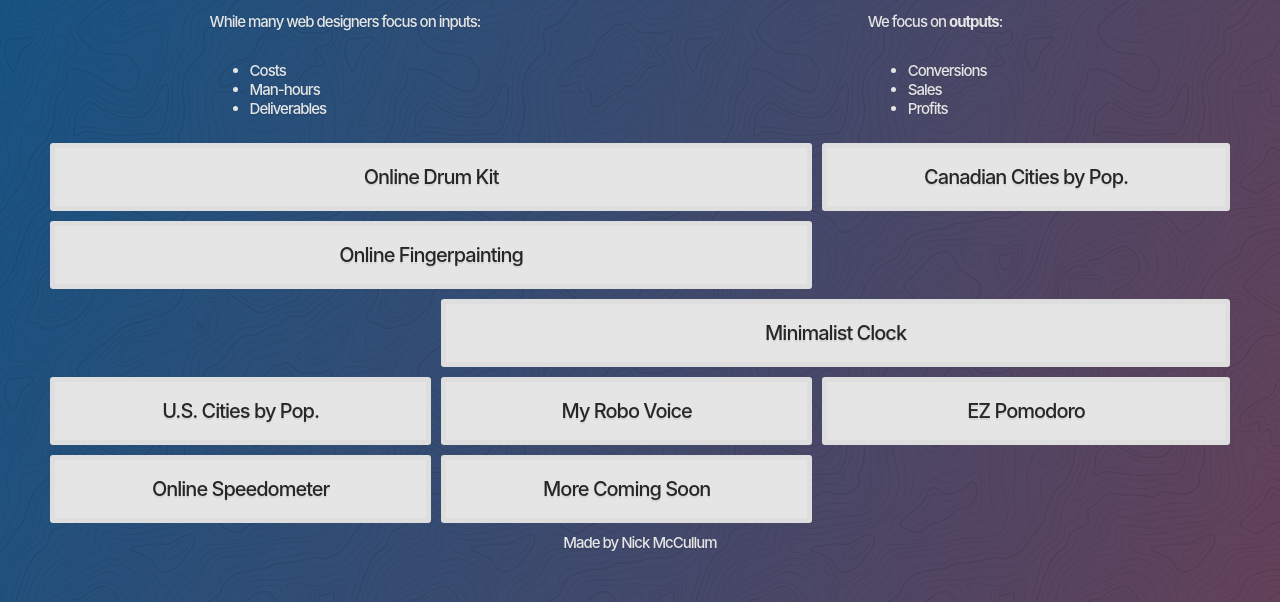
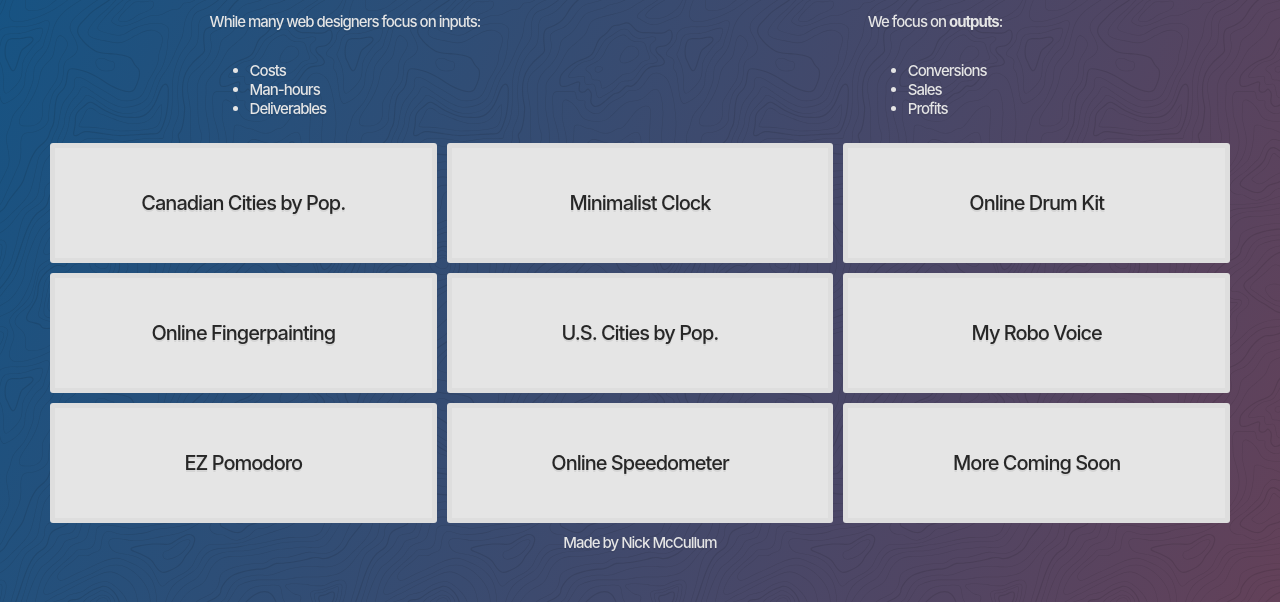
Before and after one commit to Fox-Hill/fox-hill-website, a plain HTML site: page portfolio/index.html in a window 1280 px wide. Shown: the part 218-820 px from the top of the page. Drawn offline with Linux system fonts and the light colour scheme.

Commit message:
All buttons now interactive

```diff
--- a/portfolio/index.html
+++ b/portfolio/index.html
@@ -59,14 +59,14 @@
 
           <div class="contents">
             <a href="http://canadiancitiesbypopulation.com/" target="_blank"><div class="item item1">Canadian Cities by Pop.</div></a>
-            <a href="http://minimalistclock.com/" target="_blank"><div class="item item2">Minimalist Clock</a></div>
-            <a href="http://onlinedrumkit.com/" target="_blank"><div class="item item3">Online Drum Kit</a></div>
-                <div class="item item4"><a href="http://onlinefingerpainting.com/" target="_blank">Online Fingerpainting</a></div>
-                <div class="item item5"><a href="http://uscitiesbypopulation.com/" target="_blank">U.S. Cities by Pop.</a></div>
-                <div class="item item6"><a href="http://myrobovoice.com/" target="_blank">My Robo Voice</a></div>
-                <div class="item item7"><a href="http://ezpomodoro.com/" target="_blank">EZ Pomodoro</a></div>
-                <div class="item item8"><a href="http://onlinespeedometer.com/" target="_blank">Online Speedometer</a></div>
-                <div class="item lastItem">More Coming Soon</div>
+            <a href="http://minimalistclock.com/" target="_blank"><div class="item item2">Minimalist Clock</div></a>
+            <a href="http://onlinedrumkit.com/" target="_blank"><div class="item item3">Online Drum Kit</div></a>
+            <a href="http://onlinefingerpainting.com/" target="_blank"><div class="item item4">Online Fingerpainting</div></a>
+            <a href="http://uscitiesbypopulation.com/" target="_blank">   <div class="item item5">U.S. Cities by Pop.</div></a>
+            <a href="http://myrobovoice.com/" target="_blank"><div class="item item6">My Robo Voice</div></a>
+            <a href="http://ezpomodoro.com/" target="_blank"><div class="item item7">EZ Pomodoro</div></a>
+            <a href="http://onlinespeedometer.com/" target="_blank"><div class="item item8">Online Speedometer</div></a>
+            <div class="item lastItem">More Coming Soon</div>
           </div>
 
           <div class="footer">
--- a/portfolio/style.css
+++ b/portfolio/style.css
@@ -112,7 +112,7 @@ a, a:visited{
   display: grid;
   grid-gap: 10px;
   max-height: auto;
-  grid-template-columns: repeat(auto-fit, 1fr));
+  grid-template-columns: 1fr 1fr 1fr;
   grid-auto-flow: dense;
   grid-area: : content;
 }
@@ -138,7 +138,7 @@ a, {
   background-color: var(--darkgray);
 }
 
-.item1{
+/* .item1{
   grid-row: 1 / -1;
 }
 
@@ -158,7 +158,7 @@ a, {
 
 .item5{
 
-}
+} */
 
 .item p {
   margin: 0 0 5px 0;
```
